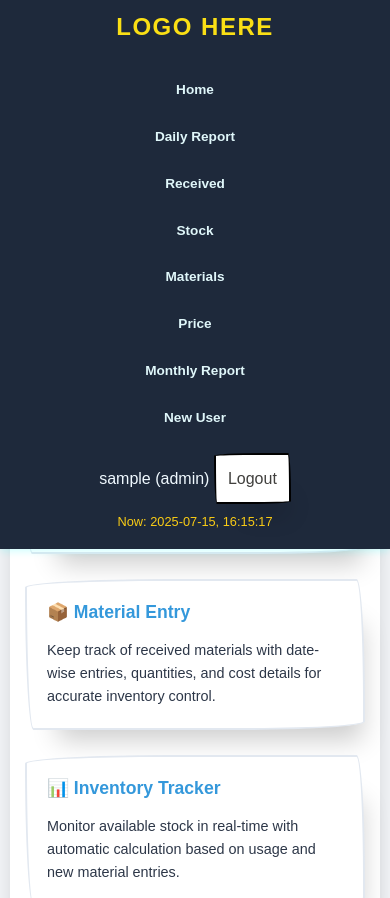
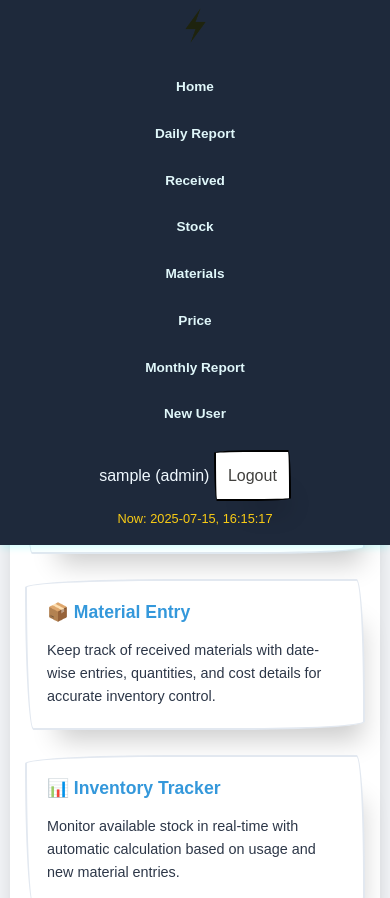
Before and after one commit to Psychotichub/user, a website: page Public/html/index.html in a window 390 px wide. Shown: the top 898 px of the page. Drawn offline with Linux system fonts and the light colour scheme; sample sign-in values are in the browser's storage.

Commit message:
logo update

```diff
--- a/Public/css/styles.css
+++ b/Public/css/styles.css
@@ -32,10 +32,18 @@ body {
 }
 
 .logo {
-  font-size: 2rem;
-  font-weight: bold;
-  letter-spacing: 1.5px;
-  color: #fadf15;
+  display: flex;
+  align-items: center;
+  height: 100%;
+}
+
+.logo img {
+  height: 40px;
+  width: auto;
+  max-width: 150px;
+  object-fit: contain;
+  background: transparent;
+  mix-blend-mode: multiply;
 }
 
 /* Navigation Menu */
@@ -148,8 +156,14 @@ nav {
   }
 
   .logo {
-    font-size: 1.8rem;
     margin-bottom: 10px;
+  }
+
+  .logo img {
+    height: 35px;
+    max-width: 120px;
+    background: transparent;
+    mix-blend-mode: multiply;
   }
 
   nav {
--- a/Public/html/header.html
+++ b/Public/html/header.html
@@ -3,7 +3,7 @@
 <body>
     <div id="header-placeholder"></div>
     <header class="header">
-        <div class="logo">LOGO HERE</div>
+        <div class="logo"><img src="../image/logo.png" alt="logo"></div>
         <nav>
             <ul class="nav-menu">
                 <li><a href="/index">Home</a></li>
```
Also changed, not shown: Public/image/logo.png (added).
